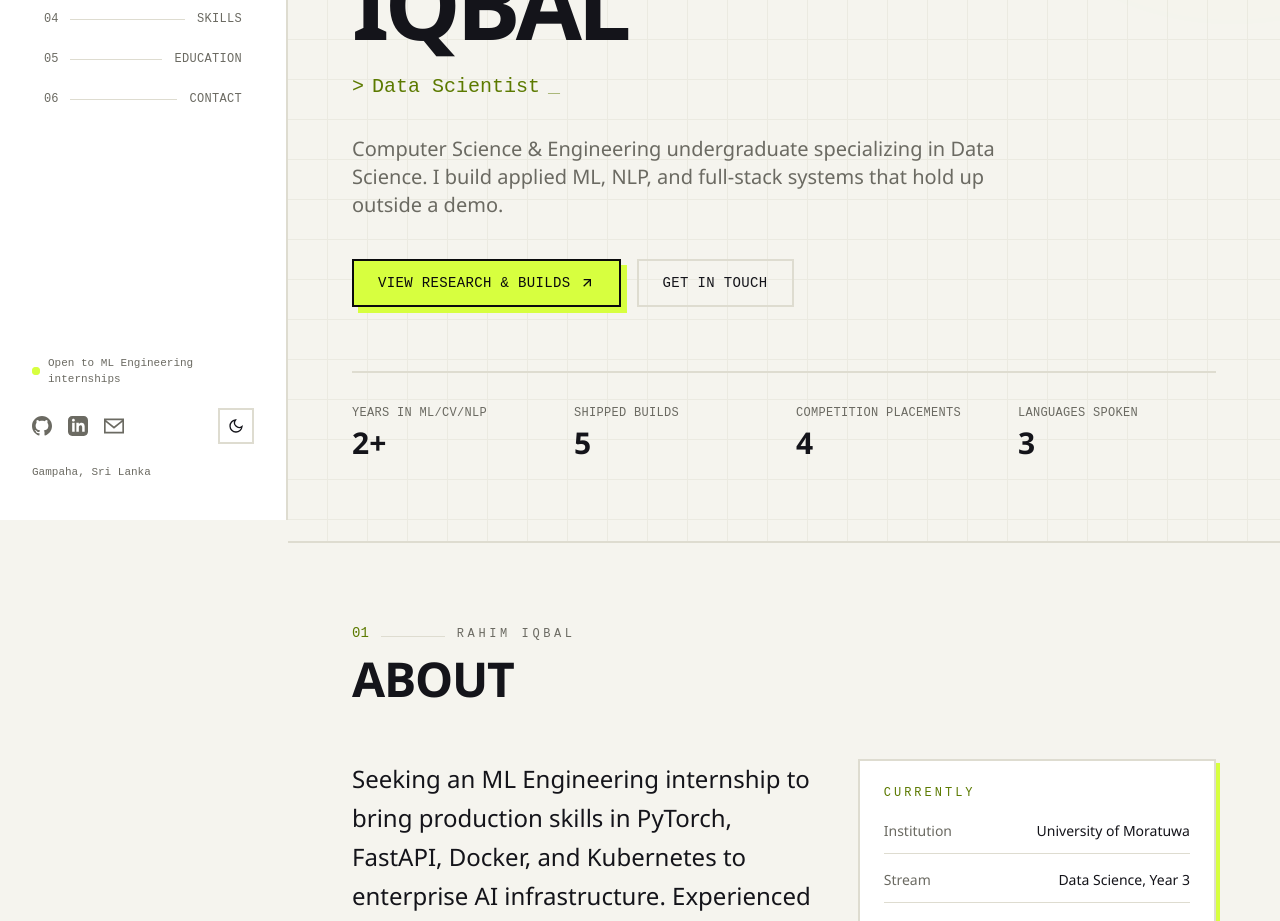
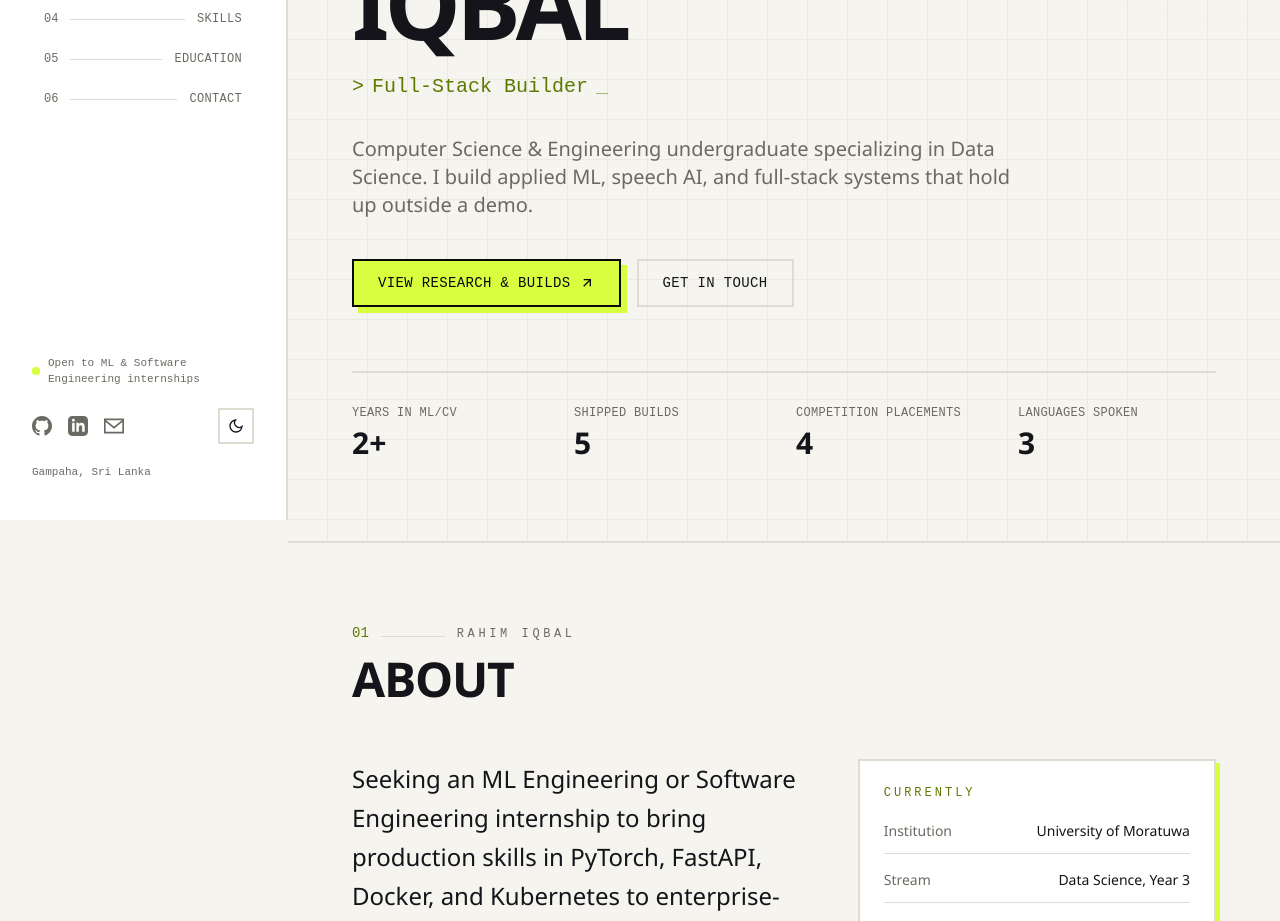
Before and after one commit to Abd-Ur-Rahim/Abd-Ur-Rahim.github.io, a React (Vite) app: page / in a window 1280 px wide. Shown: the part 280-1201 px from the top of the page. Built offline with nearby package versions, Linux system fonts and the light colour scheme.

Commit message:
Add files via upload

```diff
--- a/index.html
+++ b/index.html
@@ -5,13 +5,13 @@
     <link rel="icon" type="image/svg+xml" href="./favicon.svg" />
     <meta name="viewport" content="width=device-width, initial-scale=1.0" />
 
-    <title>Rahim Iqbal | ML Engineer &amp; Full-Stack Developer</title>
+    <title>Rahim Iqbal | ML &amp; Software Engineer</title>
     <meta name="description" content="Rahim Iqbal — Computer Science & Engineering (Data Science) undergraduate at the University of Moratuwa. Applied ML, NLP, and full-stack systems that hold up outside a demo." />
-    <meta name="keywords" content="Rahim Iqbal, ML Engineer, NLP, Data Science, University of Moratuwa, XGBoost, PyTorch, FastAPI, Full-Stack Developer, Sri Lanka, Portfolio" />
+    <meta name="keywords" content="Rahim Iqbal, ML Engineer, Software Engineer, NLP, Data Science, University of Moratuwa, XGBoost, PyTorch, FastAPI, Full-Stack Developer, Sri Lanka, Portfolio" />
     <meta name="author" content="Rahim Iqbal" />
 
     <meta property="og:type" content="website" />
-    <meta property="og:title" content="Rahim Iqbal | ML Engineer & Full-Stack Developer" />
+    <meta property="og:title" content="Rahim Iqbal | ML & Software Engineer" />
     <meta property="og:description" content="Computer Science & Engineering (Data Science) undergraduate at the University of Moratuwa. Applied ML, NLP, and full-stack systems that hold up outside a demo." />
 
     <meta name="theme-color" content="#f5f4ee" />
--- a/src/components/layout/SideNav.tsx
+++ b/src/components/layout/SideNav.tsx
@@ -51,7 +51,7 @@ export const SideNav = () => {
             <span className="absolute inline-flex h-full w-full animate-ping rounded-full bg-signal opacity-75" />
             <span className="relative inline-flex h-2 w-2 rounded-full bg-signal" />
           </span>
-          Open to ML Engineering internships
+          Open to ML & Software Engineering internships
         </div>
         <div className="flex items-center justify-between gap-4">
           <div className="flex items-center gap-4 text-muted">
--- a/src/data/profile.ts
+++ b/src/data/profile.ts
@@ -1,12 +1,12 @@
 export const profile = {
   name: "Rahim Iqbal",
   initials: "RI",
-  role: "ML Engineer / Full-Stack Systems",
+  role: "ML Engineer / Software Engineer",
   location: "Gampaha, Sri Lanka",
   tagline:
-    "Computer Science & Engineering undergraduate specializing in Data Science. I build applied ML, NLP, and full-stack systems that hold up outside a demo.",
+    "Computer Science & Engineering undergraduate specializing in Data Science. I build applied ML, speech AI, and full-stack systems that hold up outside a demo.",
   summary:
-    "Seeking an ML Engineering internship to bring production skills in PyTorch, FastAPI, Docker, and Kubernetes to enterprise AI infrastructure. Experienced across the full stack — from data pipelines and model training to shipping the client that puts them in front of users.",
+    "Seeking an ML Engineering or Software Engineering internship to bring production skills in PyTorch, FastAPI, Docker, and Kubernetes to enterprise-grade systems. Experienced across the full stack — from data pipelines and model training to shipping the client that puts them in front of users.",
   email: "rahimi.23@cse.mrt.ac.lk",
   socials: {
     github: "https://github.com/Abd-Ur-Rahim",
@@ -14,13 +14,13 @@ export const profile = {
   },
   roles: [
     "ML Engineer",
-    "NLP Practitioner",
+    "Software Engineer",
+    "Speech AI",
     "Full-Stack Builder",
     "Data Scientist",
-    "Computer Vision",
   ],
   stats: [
-    { label: "Years in ML/CV/NLP", value: "2+" },
+    { label: "Years in ML/CV", value: "2+" },
     { label: "Shipped builds", value: "5" },
     { label: "Competition placements", value: "4" },
     { label: "Languages spoken", value: "3" },
--- a/src/sections/About.tsx
+++ b/src/sections/About.tsx
@@ -29,7 +29,7 @@ export const About = () => (
             </li>
             <li className="flex justify-between gap-4 border-b border-line pb-3">
               <span>Looking for</span>
-              <span className="text-right text-ink">ML Engineering internship</span>
+              <span className="text-right text-ink">ML or Software Engineering internship</span>
             </li>
             <li className="flex justify-between gap-4">
               <span>Based in</span>
--- a/src/sections/Contact.tsx
+++ b/src/sections/Contact.tsx
@@ -20,7 +20,7 @@ export const Contact = () => {
             Let's build something
           </span>
           <h3 className="font-display text-3xl font-bold uppercase leading-tight text-ink sm:text-5xl">
-            Open to ML Engineering internships & collaborations
+            Open to ML & Software Engineering internships
           </h3>
         </div>
 
```
